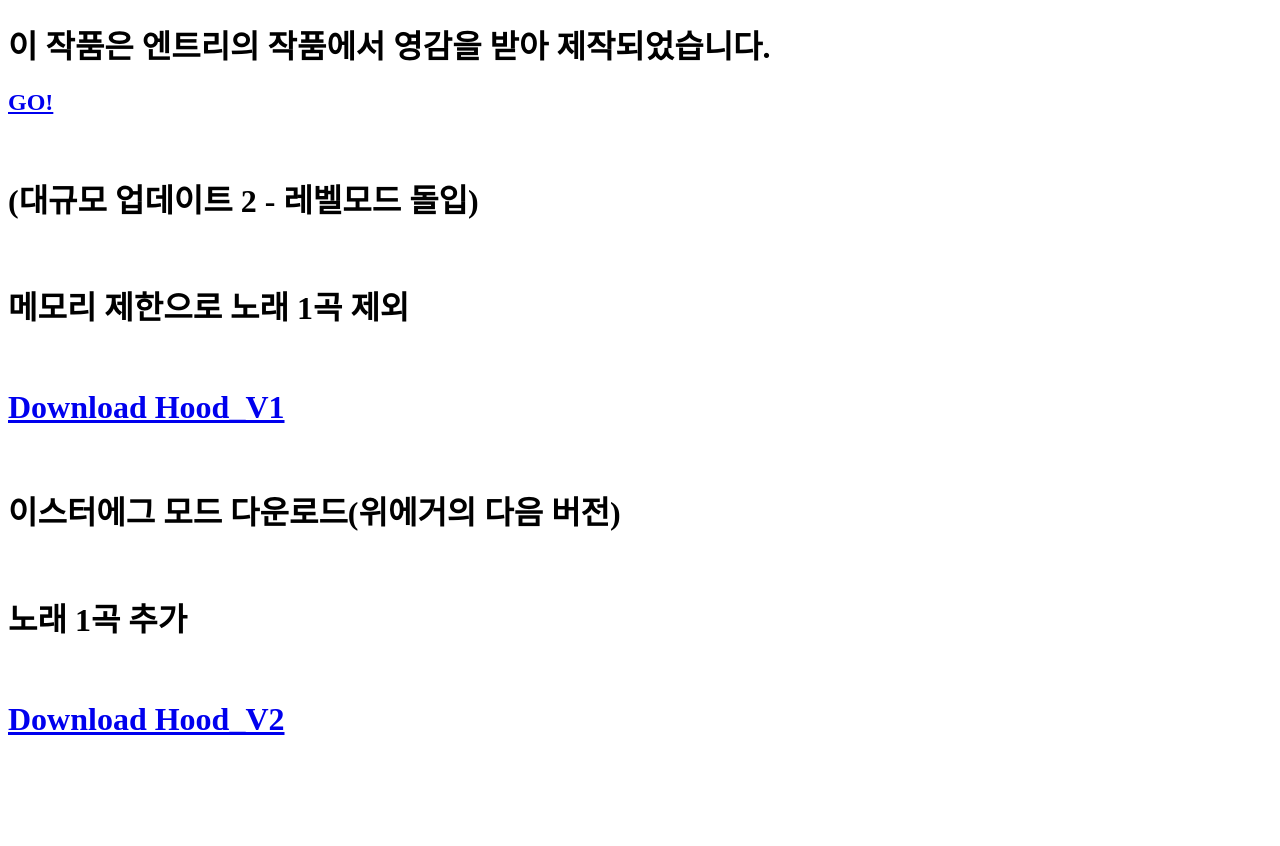
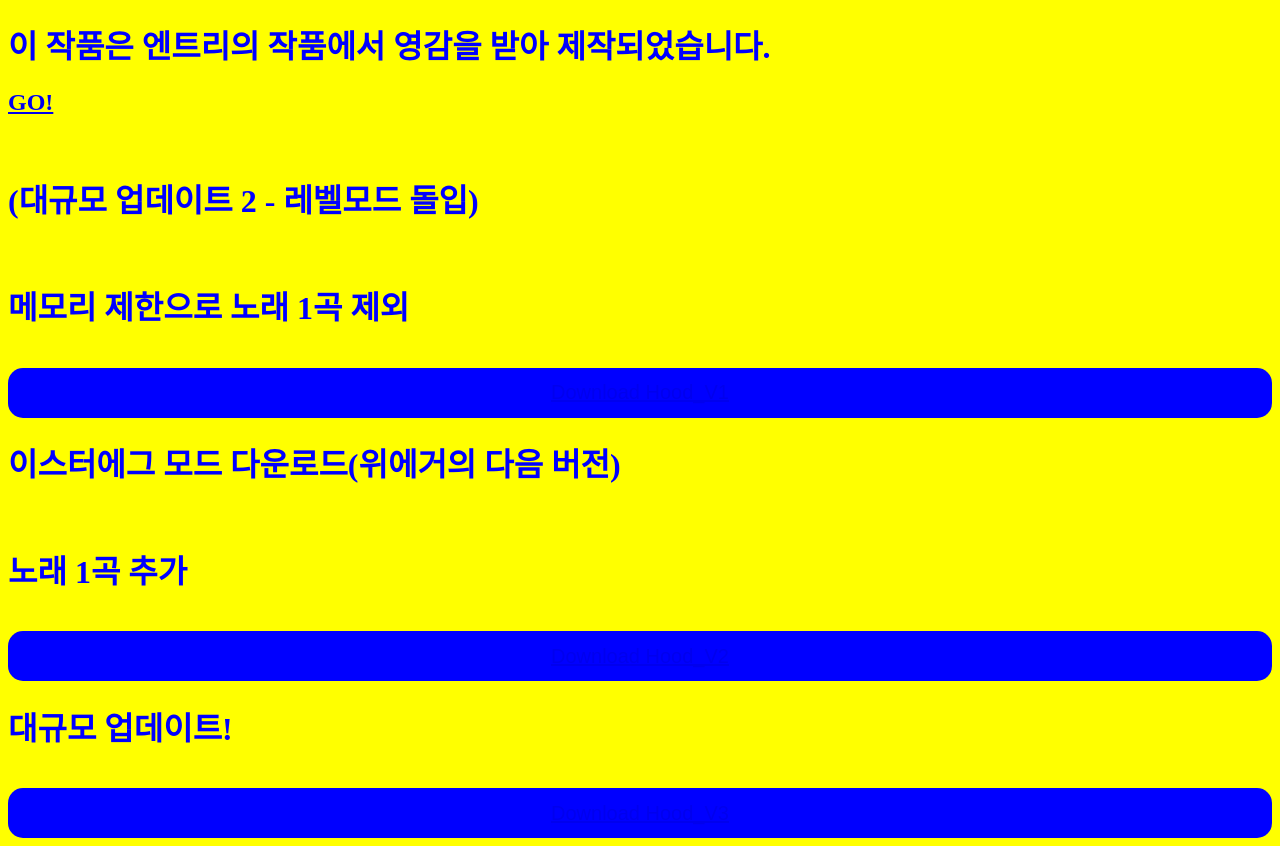
Before and after one commit to Nabuley/hood.downlaod, a plain HTML site: page index.html in a window 1280 px wide. Before the commit the page ends 800 px from the top, so only its background shows below. Drawn offline with Linux system fonts and the light colour scheme.

Commit message:
Update index.html

```diff
--- a/index.html
+++ b/index.html
@@ -4,6 +4,31 @@
     <meta charset="UTF-8">
     <meta name="viewport" content="width=device-width, initial-scale=1.0">
     <title>HOOD</title>
+    <style>
+        body{
+            background-color:yellow;
+        }
+        h1{
+            color:blue;
+        }
+        button{
+            background-color:blue;
+            color:white;
+            width: 100%;
+            height: 50px;
+            border: none;
+            border-radius: 15px;
+            font-size: 20px; /* 글자 크기 설정 */
+            cursor: pointer; /* 마우스 커서를 버튼 위에 올렸을 때 손가락 모양으로 변경 */
+            transition: background-color 0.3s;
+        }button:hover {
+            background-color: #e94560; /* 마우스를 버튼 위에 올렸을 때 배경색을 빨간색으로 변경 */
+        }
+
+        button:active {
+            background-color: #202020; /* 버튼을 클릭했을 때 배경색을 어두운 색으로 변경 */
+        }
+    </style>
 </head>
 <body>
     <h1>이 작품은 엔트리의 작품에서 영감을 받아 제작되었습니다.<h1>
@@ -13,12 +38,15 @@
     <br>
     <h1>메모리 제한으로 노래 1곡 제외</h1>
     <br>
-    <h1><a href="Hood_New.zip">Download Hood_V1</a></h1>
+    <button><a href="Hood_New.zip">Download Hood_V1</a></button>
     <br>
     <h1>이스터에그 모드 다운로드(위에거의 다음 버전)</h1>
     <br>
     <h1>노래 1곡 추가</h1>
     <br>
-    <h1><a href="Hood.zip">Download Hood_V2</a></h1>
+    <button><a href="Hood.zip">Download Hood_V2</a></button>
+    <h1>대규모 업데이트!</h1>
+    <br>
+    <button><a href="Hood_Update.zip">Download Hood_V3</a></button>
 </body>
 </html>
```
